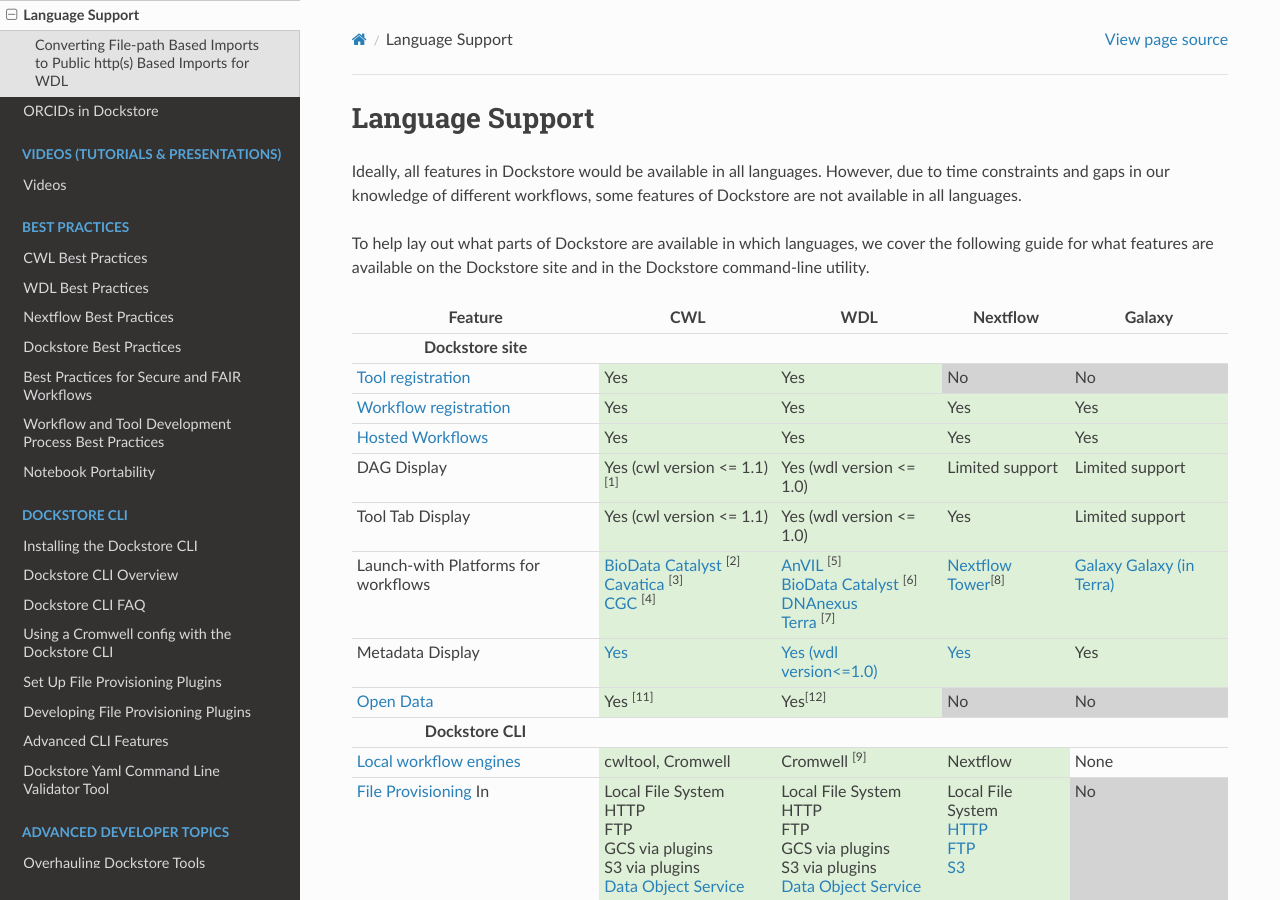
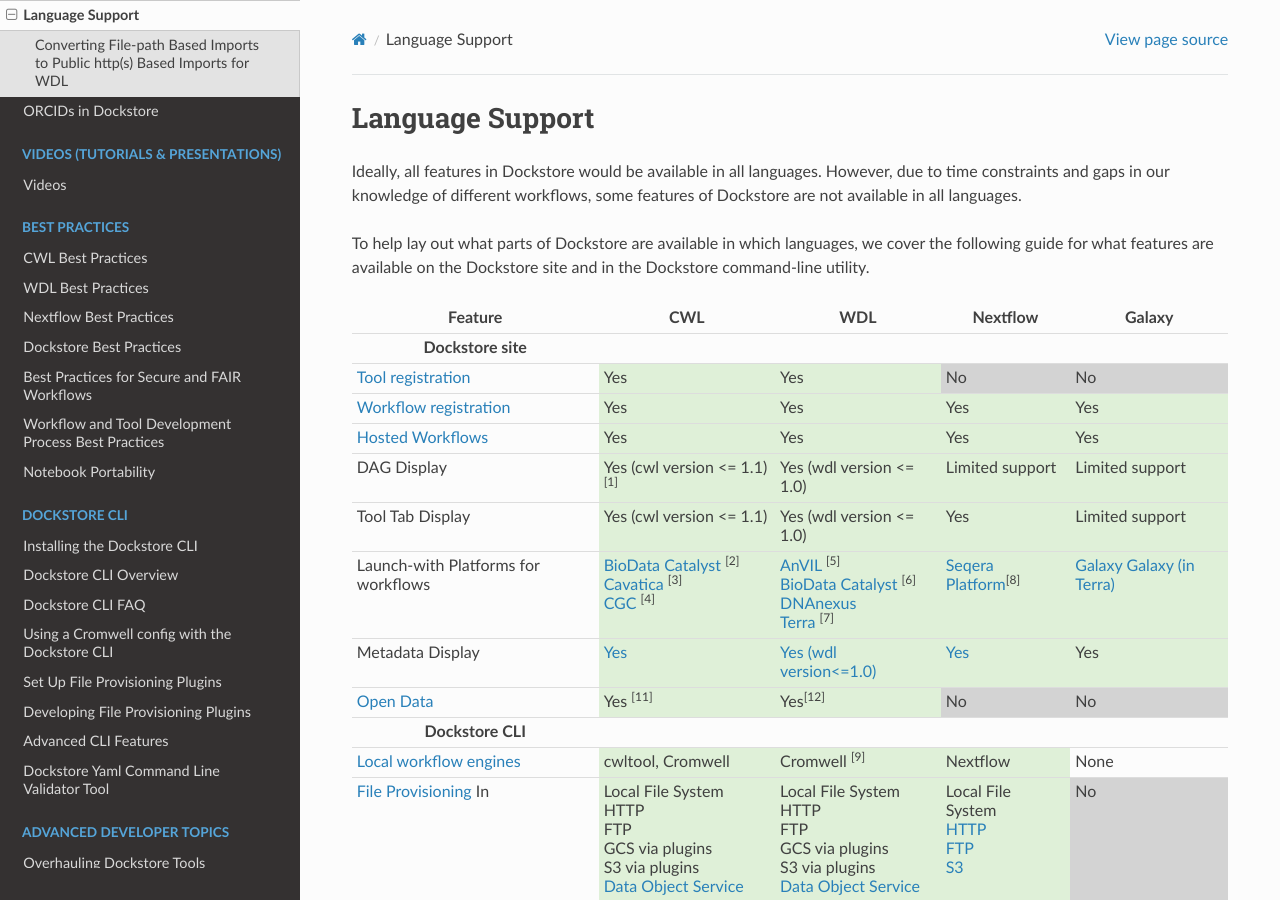
Before and after one commit to dockstore/dockstore-documentation, a Sphinx documentation site: the page built from docs/end-user-topics/language-support.rst, in a window 1280 px wide and 900 px high. Built offline with Sphinx 7.4.7 and the Read the Docs theme 2.0.0, drawn with Linux system fonts in a browser that asks for light colours; pages that are not in the unit, such as notebooks, are missing from menus.

Commit message:
Update nextflow tower mentions elsewhere

```diff
--- a/docs/_attic/table_of_square_icons.html
+++ b/docs/_attic/table_of_square_icons.html
@@ -23,7 +23,7 @@
       <td>&#xA0;&#xA0;&#xA0;<img src="../assets/images/square/cgc_square.png" width="50">&#xA0;&#xA0;&#xA0;</td>
       <td>&#xA0;&#xA0;&#xA0;<img src="../assets/images/square/dnanexus_square.png" width="50">&#xA0;&#xA0;&#xA0;</td>
       <td>&#xA0;&#xA0;&#xA0;<img src="../assets/images/square/galaxy_square.png" width="50">&#xA0;&#xA0;&#xA0;</td>
-      <td>&#xA0;&#xA0;&#xA0;<img src="../assets/images/square/nextflowtower_square.png" width="50">&#xA0;&#xA0;&#xA0;</td>
+      <td>&#xA0;&#xA0;&#xA0;<img src="../assets/images/square/seqera_square.png" width="50">&#xA0;&#xA0;&#xA0;</td>
       <td>&#xA0;&#xA0;&#xA0;<img src="../assets/images/affiliations/terra.png" width="50">&#xA0;&#xA0;&#xA0;</td>
     </tr>
     <tr>
@@ -32,7 +32,7 @@
       <td><center>CGC</center></td>
       <td><center>DNAnexus</center></td>
       <td><center>Galaxy</center></td>
-      <td><center>Nextflow</center></td>
+      <td><center>Seqera</center></td>
       <td><center>Terra</center></td>
     </tr>
     <tr>
@@ -41,7 +41,7 @@
       <td><center></center></td>
       <td><center></center></td>
       <td><center></center></td>
-      <td><center>Tower</center></td>
+      <td><center>Platform</center></td>
       <td><center></center></td>
     </tr>
   </table>
--- a/docs/_static/language-support.html
+++ b/docs/_static/language-support.html
@@ -89,7 +89,7 @@
                 <a href="../launch-with/terra-launch-with.html">Terra</a> <sup>[7]</sup>
             </td>
             <td style="background-color:#dff0d8; padding: 5px;">
-              <a href="../launch-with/nextflow-tower-launch-with.html">Nextflow Tower</a><sup>[8]</sup>
+              <a href="../launch-with/seqera-platform-launch-with.html">Seqera Platform</a><sup>[8]</sup>
             </td>
             <td style="background-color:#dff0d8; padding: 5px;">
                 <a href="../launch-with/galaxy-launch-with.html">Galaxy</a>
--- a/docs/conf.py
+++ b/docs/conf.py
@@ -59,7 +59,7 @@
     'https://doi.org/10.7490/f1000research.1118245.1',
     'https://doi.org/10.7490/f1000research.1118300.1',
     'launch-with/anvil-launch-with.html', 'launch-with/cavatica-launch-with.html', 'launch-with/dnanexus-launch-with.html', 'launch-with/cgc-launch-with.html',
-    'launch-with/galaxy-launch-with.html', 'launch-with/nextflow-tower-launch-with.html', 'launch-with/terra-launch-with.html',
+    'launch-with/galaxy-launch-with.html', 'launch-with/seqera-platform-launch-with.html', 'launch-with/terra-launch-with.html',
     'launch-with/google-colab-launch-with.html', 'launch-with/github-codespaces-launch-with.html', 'launch-with/mybinder-launch-with.html',
     'https://doi.org/*',
     # Confusing, linkcheck and curl report expired cert, but cert date is correct in browser
```
Also changed, not shown: docs/index.rst (+5 -5 lines), docs/assets/images/square/nextflowtower_square.png (deleted), docs/assets/images/square/nextflowtower_text.png (deleted), docs/assets/images/square/seqera_square.png (added), docs/assets/images/square/seqeraplatform_text.png (added), docs/launch-with/seqera-platform-launch-with.rst (renamed from docs/launch-with/nextflow-tower-launch-with.rst).
